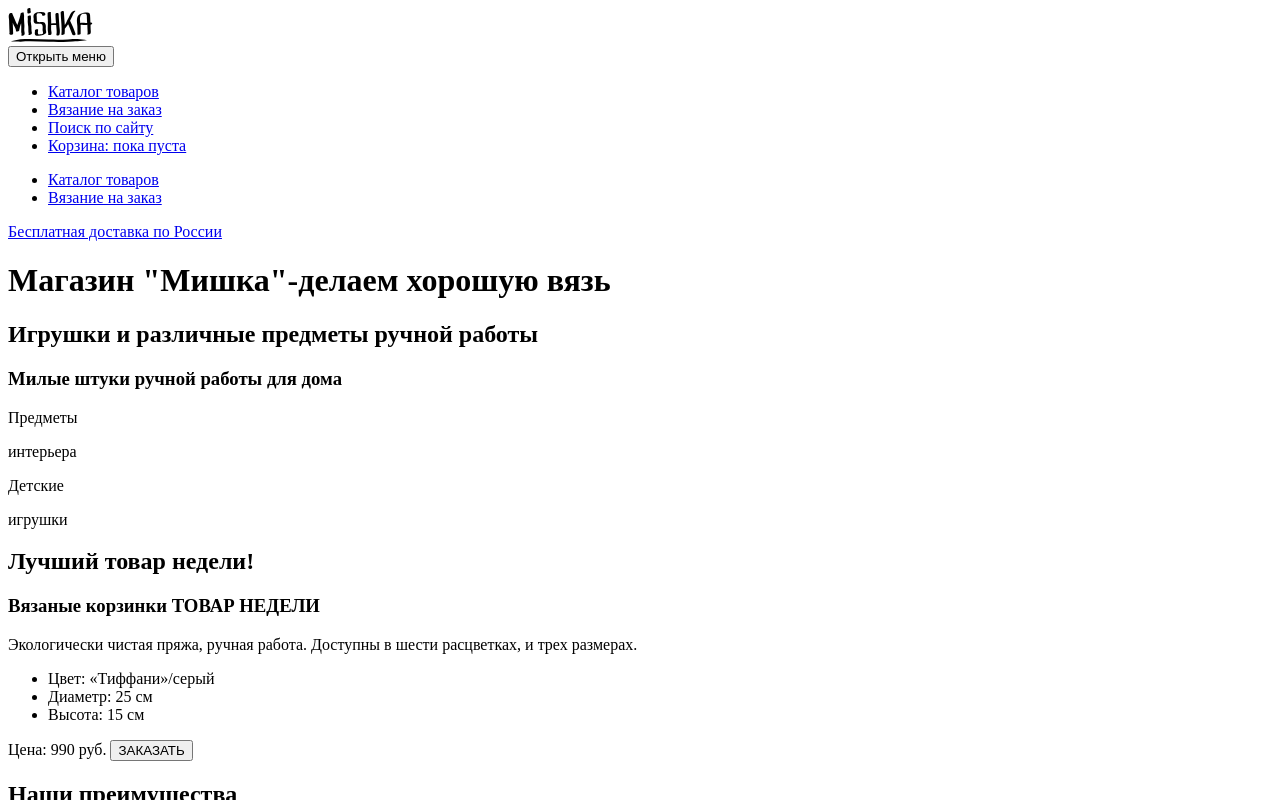
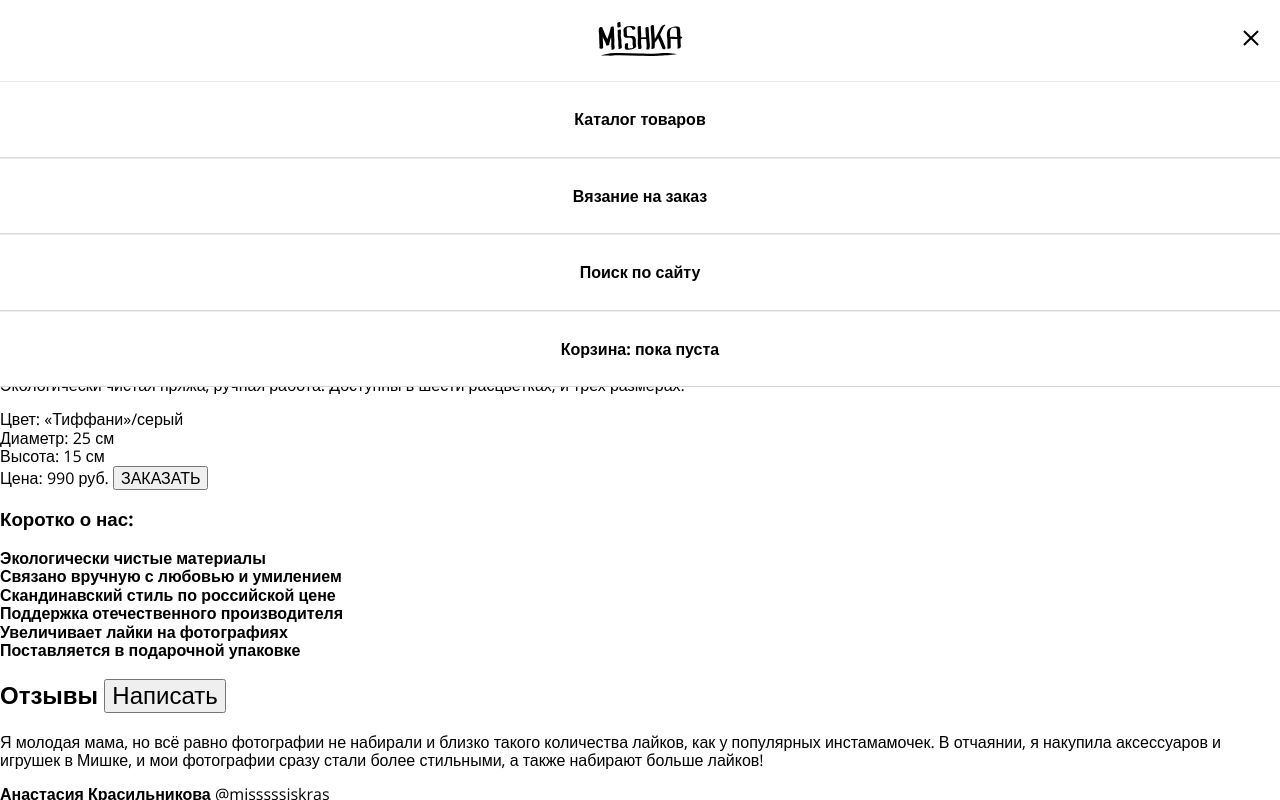
Before and after one commit to trashmarket/845666-mishka-31, a website: page source/index.html in a window 1280 px wide. Both pictures are taken after a click on the button "Открыть меню". Shown: the top 800 px of the page. Drawn offline with nearby package versions, Linux system fonts and the light colour scheme; files that its build step writes are made by us from their sources.

Commit message:
gulp-seting

```diff
--- a/source/index.html
+++ b/source/index.html
@@ -4,6 +4,7 @@
   <meta charset="UTF-8">
   <meta http-equiv="X-UA-Compatible" content="IE=edge">
   <meta name="viewport" content="width=device-width, initial-scale=1.0">
+  <link rel="stylesheet" href="css/style.css">
   <title>Document</title>
 </head>
 <body class="page-body">
@@ -11,7 +12,7 @@
     <a href="index.html" class="page-header__logo">
       <img src="img/mishka-logo-mobile.svg" alt="логотип" width="85" height="34">
     </a>
-    <nav class="main-nav">
+    <nav class="main-nav main-nav--closed main-nac--nojs">
       <button class="main-nav__toggle" type="button">
         <span class="visually-hidden">Открыть меню</span>
       </button>
@@ -227,5 +228,6 @@
       </div>
     </div>
   </footer>
+  <script src="js/script.js"></script>
 </body>
 </html>
--- /dev/null
+++ b/source/js/script.js
@@ -0,0 +1,17 @@
+const main = document.querySelector('.main-nav');
+const toggle = document.querySelector('.main-nav__toggle');
+
+main.classList.remove('main-nac--nojs');
+
+main.addEventListener('click', function (event) {
+  if (event.target.closest('.main-nav__toggle')) {
+    if (main.classList.contains("main-nav--closed")) {
+      main.classList.remove("main-nav--closed");
+      main.classList.add("main-nav--opened");
+    }
+    else {
+      main.classList.add("main-nav--closed");
+      main.classList.remove("main-nav--opened");
+    }
+  }
+})
--- /dev/null
+++ b/source/less/blocks/header.less
@@ -0,0 +1,72 @@
+.page-header__logo {
+  text-align: center;
+  display: block;
+  padding-top: 22px;
+  padding-bottom: 22px;
+}
+.main-nav {
+  position: relative;
+}
+.main-nav__toggle {
+  height: 79px;
+  width: 79px;
+  position: absolute;
+  cursor: pointer;
+  background-color: #ffff;
+  right: 0px;
+  top: -79px;
+  border: none;
+}
+.main-nav--closed .main-nav__toggle::before {
+  content: "";
+  position: absolute;
+  width: 20px;
+  height: 2px;
+  top:30px;
+  right: 19px;
+  background-color: black;
+  box-shadow: 0 7px 0 0 #000, 0 14px 0 0 #000
+}
+.site-list a {
+  display: block;
+  padding: 28px 0;
+  color: #000;
+  font-weight: 600;
+  text-align: center;
+  border-top: 1px solid @shadow-menu-light;
+  border-bottom: 1px solid @shadow-menu-dark;
+  background-color: #fff;
+}
+.main-nav--opened .main-nav__wrapper {
+  position: absolute;
+  right: 0;
+  left: 0;
+}
+.main-nav--opened .main-nav__toggle {
+  &::before,
+  &::after {
+    content: "";
+    position: absolute;
+    width: 20px;
+    height: 2px;
+    top:35px;
+    right: 19px;
+    background-color: #000;
+    transition: all 0.8 ease-out;
+  }
+  &::before {
+    transform: rotate(45deg);
+  }
+  &::after {
+    transform: rotate(-45deg);
+  }
+}
+.main-nav--closed .site-list__item{
+  display: none;
+}
+.main-nac--nojs .main-nav__toggle {
+  display: none;
+}
+.main-nac--nojs .site-list__item {
+  display: block;
+}
--- /dev/null
+++ b/source/less/fonts.less
@@ -0,0 +1,33 @@
+@font-face {
+  font-family: "Oswald";
+  font-style: normal;
+  font-weight: 600;
+  src: url("../fonts/opensans-bold-webfont.woff2"),
+    url("../fonts/opensans-bold-webfont.woff");
+}
+
+@font-face {
+  font-family: "Oswald";
+  font-style: normal;
+  font-weight: 400;
+  src: url("../fonts/opensans-regular-webfont.woff2"),
+    url("../fonts/opensans-light-webfont.woff");
+}
+
+@font-face {
+  font-family: "Oswald";
+  font-style: normal;
+  font-weight: 300;
+  src: url("../fonts/opensans-light-webfont.woff2"),
+    url("../fonts/opensans-light-webfont.woff");
+}
+
+.font-family (@family; @font-style:normal; @font-weight:normal) {
+  font-family: @family, "Arial", sans-serif;
+  font-style: @font-style;
+  font-weight: @font-weight;
+}
+.font-size(@fontSize; @lineHeight) {
+  font-size: @fontSize;
+  line-height: @lineHeight;
+}
--- /dev/null
+++ b/source/less/global.less
@@ -0,0 +1,89 @@
+.visually-hidden {
+  position: absolute;
+  clip: rect(1px, 1px, 1px, 1px);
+  padding: 0;
+  border: 0;
+  height: 1px;
+  width: 1px;
+  overflow: hidden;
+}
+
+a {
+  text-decoration: none;
+  background-color: transparent;
+}
+
+ul {
+  margin: 0;
+  padding: 0;
+  list-style: none;
+}
+
+*,
+*::after,
+*::before {
+  box-sizing: border-box;
+}
+
+html {
+  line-height: 1.15; /* 1 */
+}
+
+body {
+  margin: 0;
+  .font-family("Oswald");
+}
+
+main {
+  display: block;
+}
+
+h1 {
+  font-size: 2em;
+  margin: 0.67em 0;
+}
+
+hr {
+  box-sizing: content-box; /* 1 */
+  height: 0; /* 1 */
+  overflow: visible; /* 2 */
+}
+
+img {
+  border-style: none;
+}
+
+button,
+input,
+optgroup,
+select,
+textarea {
+  font-family: inherit; /* 1 */
+  font-size: 100%; /* 1 */
+  line-height: 1.15; /* 1 */
+  margin: 0; /* 2 */
+}
+
+button,
+input { /* 1 */
+  overflow: visible;
+}
+
+legend {
+  box-sizing: border-box; /* 1 */
+  color: inherit; /* 2 */
+  display: table; /* 1 */
+  max-width: 100%; /* 1 */
+  padding: 0; /* 3 */
+  white-space: normal; /* 1 */
+}
+
+textarea {
+  overflow: auto;
+}
+
+fieldset {
+  border: none;
+  margin: 0;
+  padding: 0;
+}
--- /dev/null
+++ b/source/less/style.less
@@ -0,0 +1,4 @@
+@import url(vars.less);
+@import url(fonts.less);
+@import url(global.less);
+@import url(blocks/header.less);
--- /dev/null
+++ b/source/less/vars.less
@@ -0,0 +1,9 @@
+@blue-green-light:#63D1BB;
+@blue-green-dark:#56C3B2;
+@grey:#F1F1F1;
+@btn-hover:linear-gradient(0deg, #444444, #444444);
+@btn-font-active:#7C7C7C;
+@tablet-width: 768px;
+@desktop-width: 1200px;
+@shadow-menu-light:#ECECEC;
+@shadow-menu-dark:#d8d8d8;
```
Also changed, not shown: gulpfile.js (added, +53 -0 lines), package.json (added, +28 -0 lines), 3 other files.
